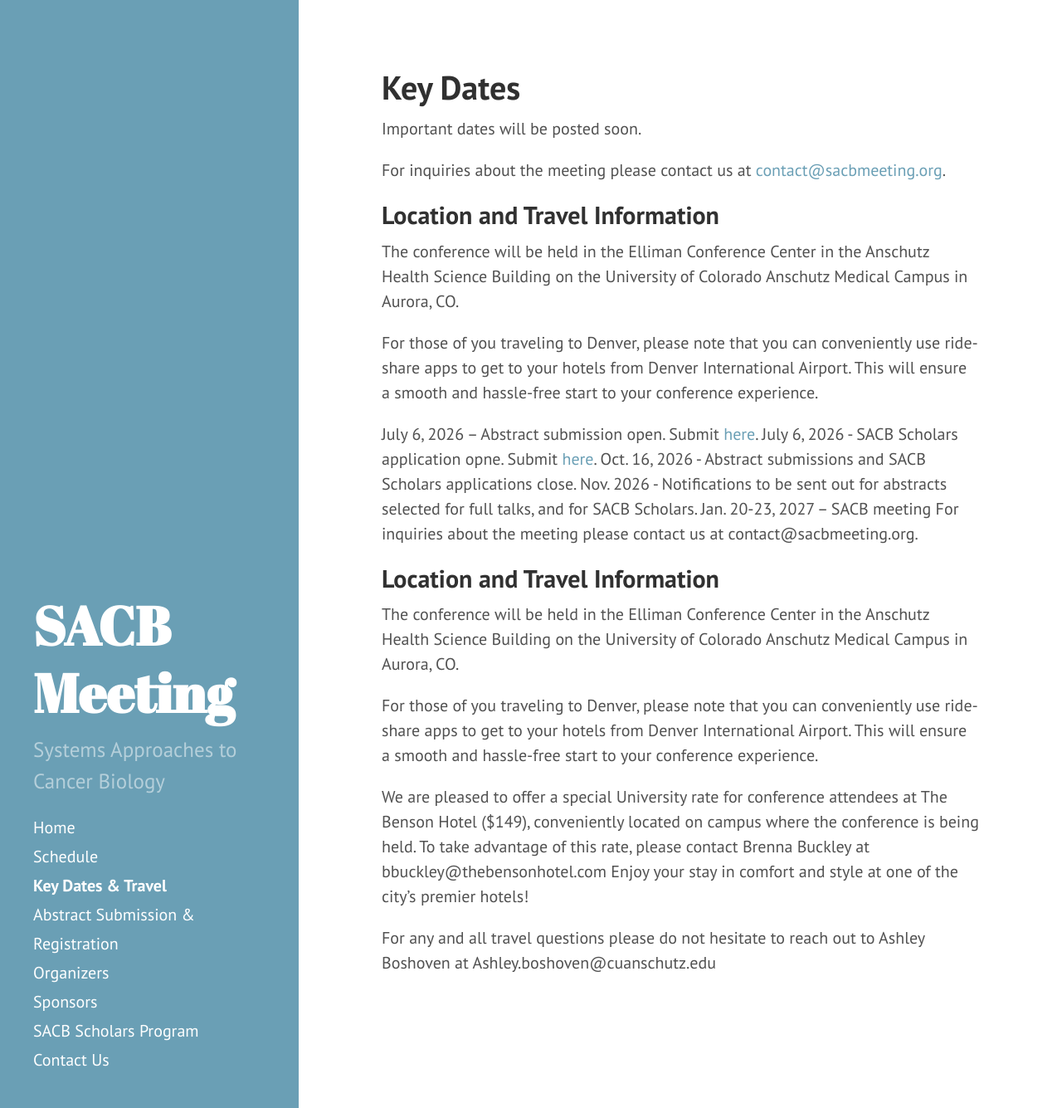
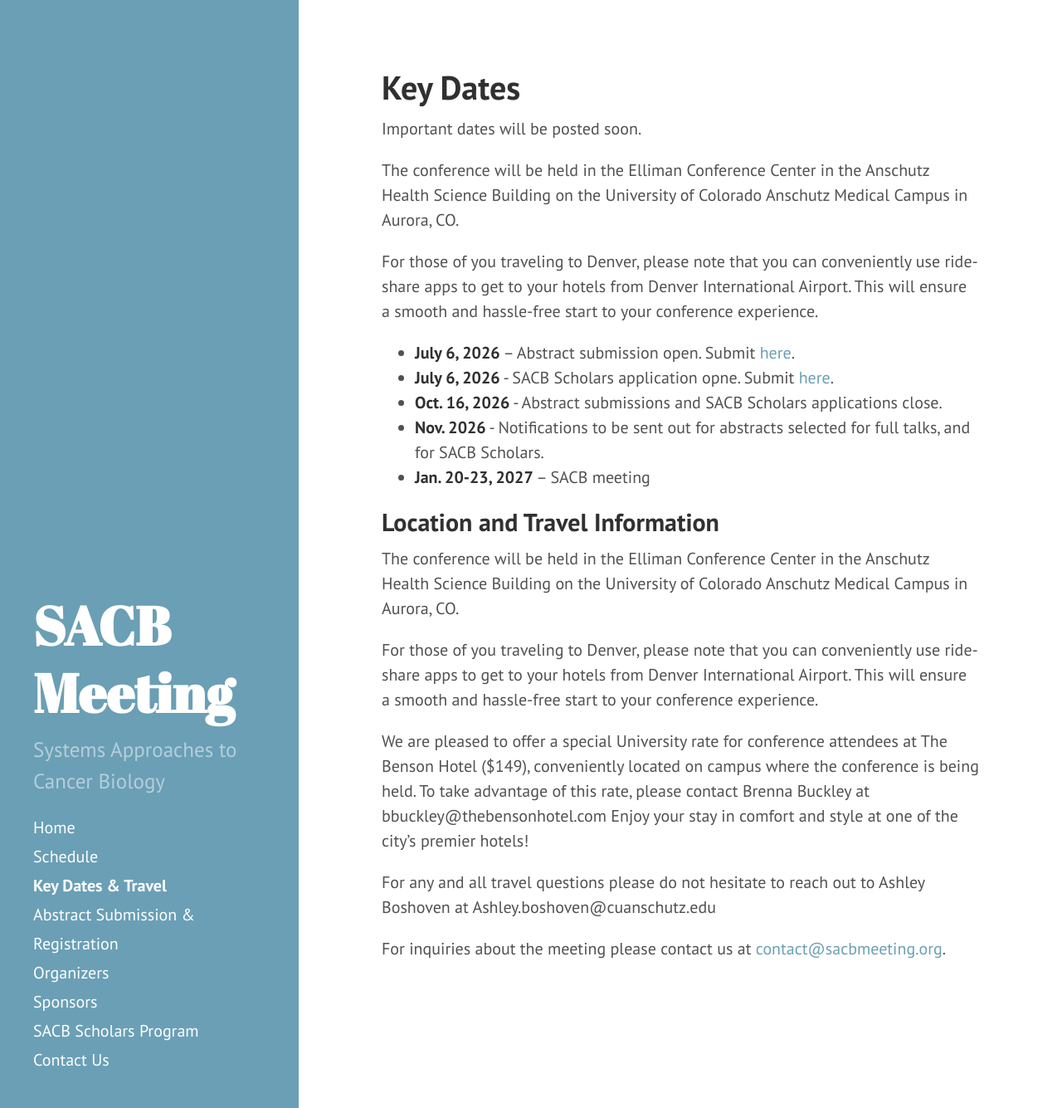
Before and after one commit to AECCSB/sacb-meeting, a Jekyll site: the page built from keydates.md, in a window 1280 px wide and 1335 px high. Shown: the whole window at 83% size. Built offline with Jekyll 4.4.1, drawn with Linux system fonts in a browser that asks for light colours.

Commit message:
Update keydates.md

```diff
--- a/keydates.md
+++ b/keydates.md
@@ -5,19 +5,15 @@ layout: page
 
 Important dates will be posted soon.
 
-For inquiries about the meeting please contact us at [contact@sacbmeeting.org](mailto:contact@sacbmeeting.org).
-
-## Location and Travel Information
 The conference will be held in the Elliman Conference Center in the Anschutz Health Science Building on the University of Colorado Anschutz Medical Campus in Aurora, CO.
 
 For those of you traveling to Denver, please note that you can conveniently use ride-share apps to get to your hotels from Denver International Airport. This will ensure a smooth and hassle-free start to your conference experience.
 
-July 6, 2026 – Abstract submission open. Submit [here](https://docs.google.com/forms/d/1mGvkJUHD8FZdnmkLE5V4YDmJ2GXVFJjVmfz7h9ZO58c/edit).
-July 6, 2026 - SACB Scholars application opne. Submit [here](https://docs.google.com/forms/d/1iWr7sNkDvHPWKeXo6LVGnMptQC8zdpnJL60zegkRA5U/edit).
-Oct. 16, 2026 - Abstract submissions and SACB Scholars applications close.
-Nov. 2026 - Notifications to be sent out for abstracts selected for full talks, and for SACB Scholars.
-Jan. 20-23, 2027 – SACB meeting
-For inquiries about the meeting please contact us at contact@sacbmeeting.org.
+- **July 6, 2026** – Abstract submission open. Submit [here](https://docs.google.com/forms/d/1mGvkJUHD8FZdnmkLE5V4YDmJ2GXVFJjVmfz7h9ZO58c/edit).
+- **July 6, 2026** - SACB Scholars application opne. Submit [here](https://docs.google.com/forms/d/1iWr7sNkDvHPWKeXo6LVGnMptQC8zdpnJL60zegkRA5U/edit).
+- **Oct. 16, 2026** - Abstract submissions and SACB Scholars applications close.
+- **Nov. 2026** - Notifications to be sent out for abstracts selected for full talks, and for SACB Scholars.
+- **Jan. 20-23, 2027** – SACB meeting
 
 ## Location and Travel Information
 
```
Also changed, not shown: other parts of keydates.md (+2 -0 lines).
